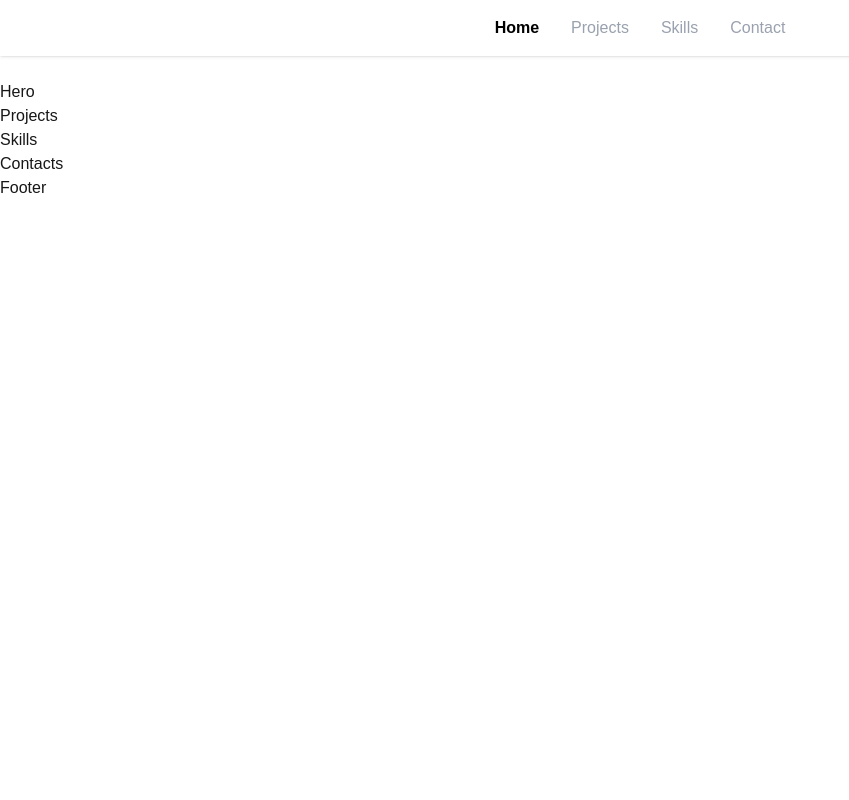
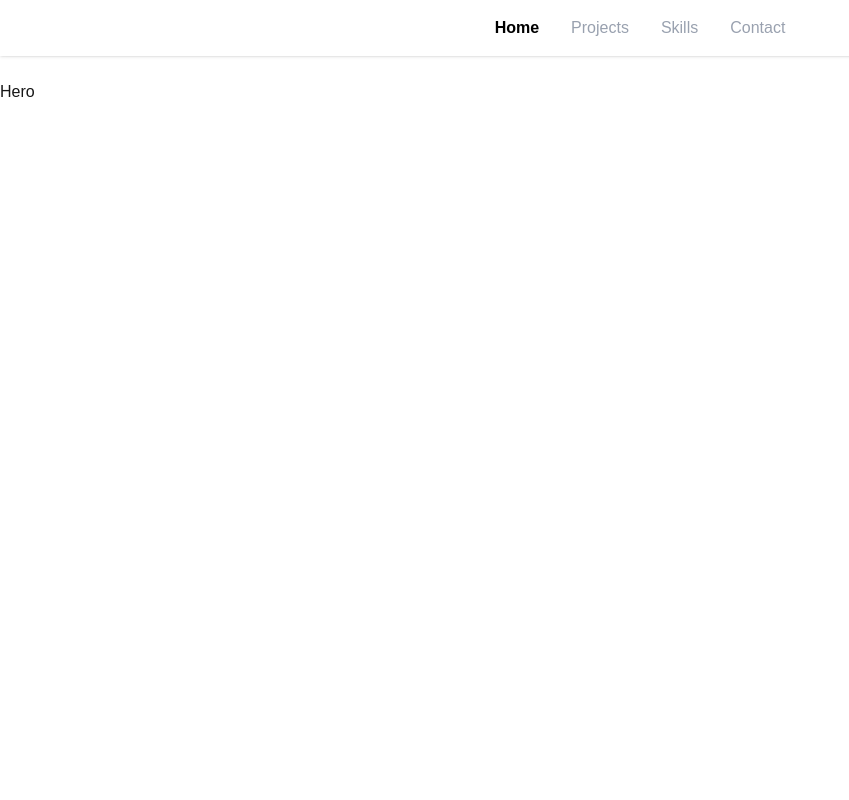
Before and after one commit to mebestaca/marcedisonestaca, a Next.js app: page / in a window 1280 px wide. Shown: the top 800 px of the page, without its empty margins (0-849 px from the left). Built offline with nearby package versions, Linux system fonts and the light colour scheme.

Commit message:
added a temporary size for each section

```diff
--- a/components/navbar/sections/Contacts.tsx
+++ b/components/navbar/sections/Contacts.tsx
@@ -2,7 +2,7 @@ import React from 'react'
 
 const Contacts = () => {
   return (
-    <section>
+    <section id="contact" className="min-h-screen scroll-mt-20">
       <p>Contacts</p>
     </section>
   )
--- a/components/navbar/sections/Hero.tsx
+++ b/components/navbar/sections/Hero.tsx
@@ -2,7 +2,7 @@ import React from 'react'
 
 const Hero = () => {
   return (
-    <section>
+    <section id="home" className="min-h-screen scroll-mt-20">
       <p>Hero</p>
     </section>
   )
--- a/components/navbar/sections/Projects.tsx
+++ b/components/navbar/sections/Projects.tsx
@@ -2,7 +2,7 @@ import React from 'react'
 
 const Projects = () => {
   return (
-    <section>
+    <section id="projects" className="min-h-screen scroll-mt-20">
       <p>Projects</p>
     </section>
   )
--- a/components/navbar/sections/Skills.tsx
+++ b/components/navbar/sections/Skills.tsx
@@ -2,7 +2,7 @@ import React from 'react'
 
 const Skills = () => {
   return (
-    <section>
+    <section id="skills" className="min-h-screen scroll-mt-20">
       <p>Skills</p>
     </section>
   )
```
